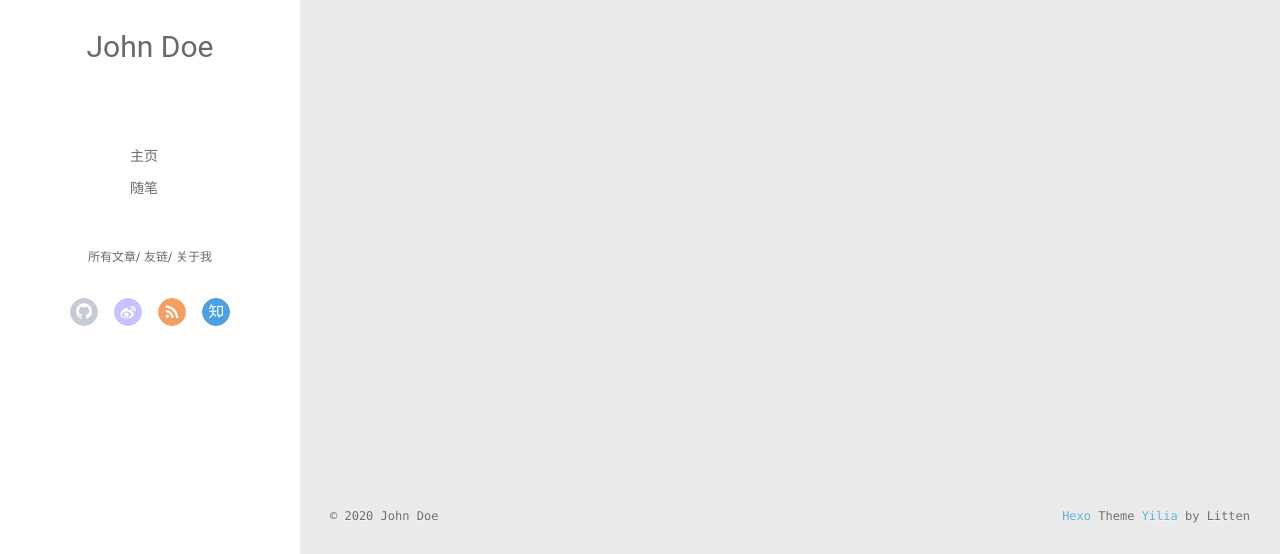
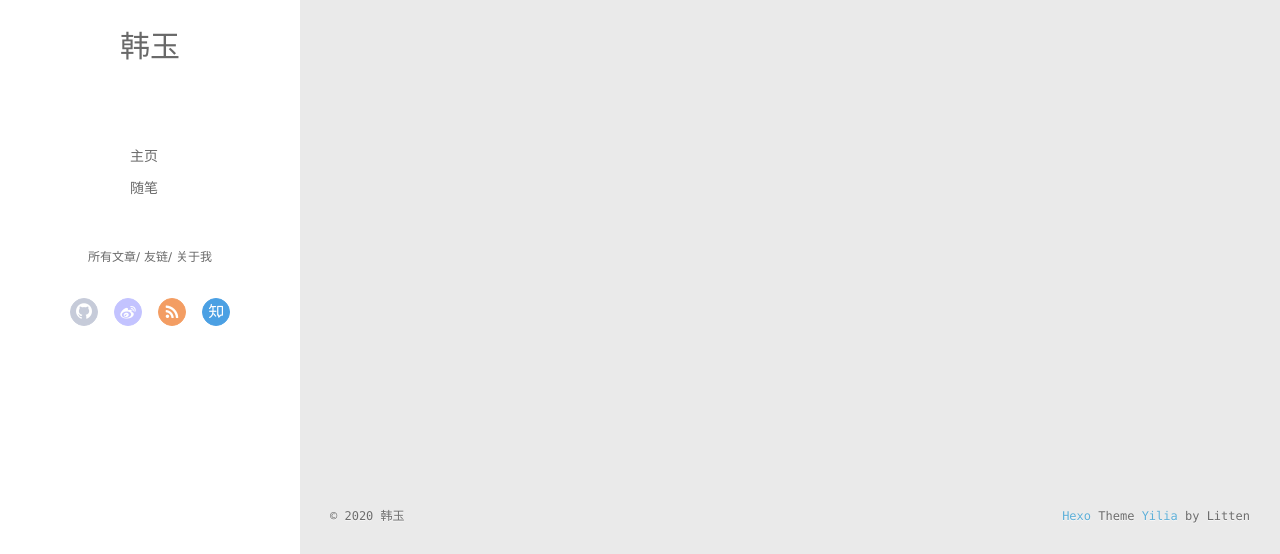
Before and after one commit to hanyublog/hanyublog.github.io, a plain HTML site: page archives/index.html in a window 1280 px wide. Shown: the part 243-797 px from the top of the page. Drawn offline with Linux system fonts and the light colour scheme; no server answers.

Commit message:
Site updated: 2020-07-07 09:22:13

```diff
--- a/archives/index.html
+++ b/archives/index.html
@@ -13,7 +13,7 @@
 <meta property="og:url" content="http://yoursite.com/archives/index.html">
 <meta property="og:site_name" content="Hexo">
 <meta property="og:locale" content="en_US">
-<meta property="article:author" content="John Doe">
+<meta property="article:author" content="韩玉">
 <meta name="twitter:card" content="summary">
 
     <link rel="alternative" href="/atom.xml" title="Hexo" type="application/atom+xml">
@@ -46,7 +46,7 @@
 			<img src="" class="js-avatar">
 		</a>
 		<hgroup>
-		  <h1 class="header-author"><a href="/">John Doe</a></h1>
+		  <h1 class="header-author"><a href="/">韩玉</a></h1>
 		</hgroup>
 
 
@@ -104,7 +104,7 @@
 				<img src="" class="js-avatar">
 			</div>
 			<hgroup>
-			  <h1 class="header-author js-header-author">John Doe</h1>
+			  <h1 class="header-author js-header-author">韩玉</h1>
 			</hgroup>
 
 
@@ -229,7 +229,7 @@
   <div class="outer">
     <div id="footer-info">
     	<div class="footer-left">
-    		&copy; 2020 John Doe
+    		&copy; 2020 韩玉
     	</div>
       	<div class="footer-right">
       		<a href="http://hexo.io/" target="_blank">Hexo</a>  Theme <a href="https://github.com/litten/hexo-theme-yilia" target="_blank">Yilia</a> by Litten
```
Also changed, not shown: 2020/07/07/hello-world/index.html (+4 -4 lines), 2020/07/07/博客初体验/index.html (+4 -4 lines), archives/2020/07/index.html (+4 -4 lines), archives/2020/index.html (+4 -4 lines), index.html (+4 -4 lines).
